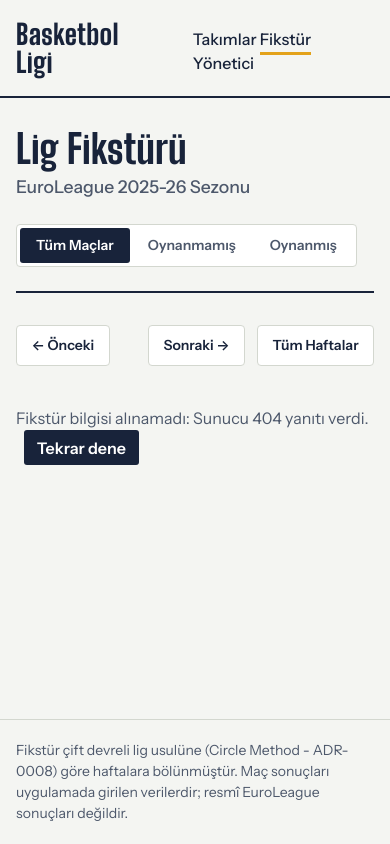
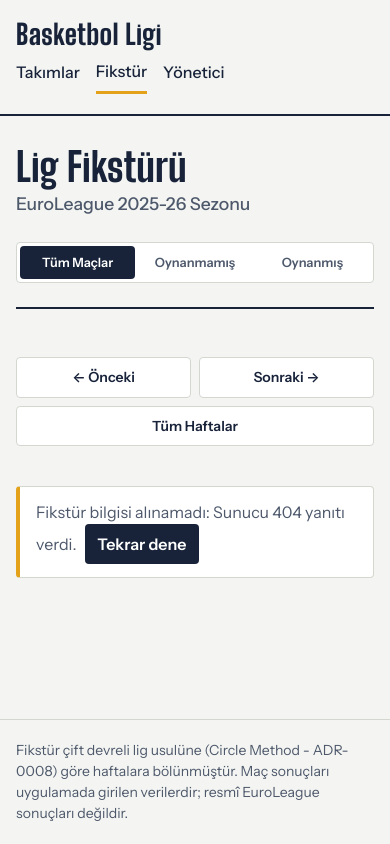
Before and after one commit to software-lecture-labs/basketball-league-manager, a web app: page /fixtures.html in a window 390 px wide. Run offline with its HTML, style and script files only (its server is not run), Linux system fonts and the light colour scheme; data that the repository does not hold is empty.

Commit message:
feat(ui): polish responsive league screens
Co-authored-by: Copilot <223556219+Copilot@users.noreply.github.com>

```diff
--- a/src/main/webapp/css/fixtures.css
+++ b/src/main/webapp/css/fixtures.css
@@ -28,9 +28,10 @@
 /* Durum Filtre Butonları (Tümü, Oynanmamış, Oynanmış) */
 .filter-group {
     display: inline-flex;
+    max-width: 100%;
     background: var(--sheet);
     border: 1px solid var(--line);
-    border-radius: 4px;
+    border-radius: var(--radius-control);
     padding: 3px;
     gap: 2px;
 }
@@ -43,7 +44,7 @@
     font-size: 0.875rem;
     font-weight: 600;
     color: var(--ink-soft);
-    border-radius: 3px;
+    border-radius: var(--radius-control);
     cursor: pointer;
     transition: background 120ms ease, color 120ms ease;
 }
@@ -53,7 +54,8 @@
     background: var(--paper);
 }
 
-.filter-btn.active {
+.filter-btn.active,
+.filter-btn[aria-pressed="true"] {
     background: var(--ink);
     color: var(--sheet);
 }
@@ -428,6 +468,40 @@
 }
 
 @media (max-width: 760px) {
+    .rounds-toolbar {
+        display: grid;
+        grid-template-columns: repeat(2, minmax(0, 1fr));
+        gap: 0.5rem;
+    }
+
+    .rounds-scroll-container {
+        grid-column: 1 / -1;
+        grid-row: 1;
+        min-width: 0;
+    }
+
+    .round-nav-btn,
+    .view-all-btn {
+        width: 100%;
+        white-space: normal;
+    }
+
+    .view-all-btn {
+        grid-column: 1 / -1;
+    }
+
+    .filter-group {
+        display: grid;
+        grid-template-columns: repeat(3, minmax(0, 1fr));
+        width: 100%;
+    }
+
+    .filter-btn {
+        min-width: 0;
+        padding: 0.45rem 0.35rem;
+        font-size: 0.8rem;
+    }
+
     .matches-grid {
         grid-template-columns: 1fr;
     }
--- a/src/main/webapp/css/teams.css
+++ b/src/main/webapp/css/teams.css
@@ -10,6 +10,8 @@
     --line-strong: #18233a;
     --clock: #e3a21a;
     --focus: #1f5fbf;
+    --radius-control: 4px;
+    --radius-card: 6px;
     --display: "Big Shoulders Display", "Arial Narrow", "Helvetica Neue", sans-serif;
     --text: "Instrument Sans", system-ui, -apple-system, "Segoe UI", sans-serif;
     --gutter: clamp(16px, 4vw, 48px);
@@ -57,10 +59,18 @@ a {
 /* Üst şerit */
 .masthead {
     display: flex;
-    align-items: baseline;
-    gap: 2rem;
+    align-items: center;
+    flex-wrap: wrap;
+    gap: 0.75rem 2rem;
     padding: 1.25rem var(--gutter);
     border-bottom: 2px solid var(--line-strong);
+}
+
+.masthead nav {
+    display: flex;
+    align-items: center;
+    flex-wrap: wrap;
+    gap: 0.25rem 1.25rem;
 }
 
 .masthead-title {
@@ -70,6 +80,9 @@ a {
 }
 
 .masthead nav a {
+    display: inline-flex;
+    align-items: center;
+    min-height: 2.5rem;
     font-weight: 500;
     text-decoration: none;
     padding-bottom: 0.2rem;
@@ -124,7 +137,7 @@ h1 {
     color: inherit;
     background: var(--sheet);
     border: 1px solid var(--line);
-    border-radius: 4px;
+    border-radius: var(--radius-control);
 }
 
 .search input:focus-visible {
@@ -147,6 +160,7 @@ h1 {
     align-items: center;
     width: 100%;
     padding: 0.55rem 0.5rem 0.55rem 0.75rem;
+    min-height: 3rem;
     background: none;
     border: 0;
     border-bottom: 1px solid var(--line);
@@ -205,6 +219,7 @@ h1 {
     align-self: start;
     background: var(--sheet);
     border: 1px solid var(--line);
+    border-radius: var(--radius-card);
     border-top: 6px solid var(--line-strong);
     padding: clamp(1.25rem, 3vw, 2.5rem);
     min-height: 18rem;
@@ -218,8 +233,14 @@ h1 {
     display: grid;
     place-items: center;
     min-height: 14rem;
+    padding: 1.5rem;
     color: var(--ink-soft);
     text-align: center;
+}
+
+.sheet-empty p {
+    max-width: 32ch;
+    margin: 0;
 }
 
 .sheet-head {
@@ -290,19 +311,25 @@ h2 {
 }
 
 .notice {
-    margin: 1.25rem 0 0;
+    margin: 1rem 0 0;
+    padding: 0.8rem 1rem;
+    background: var(--sheet);
+    border: 1px solid var(--line);
+    border-left: 4px solid var(--clock);
+    border-radius: var(--radius-control);
     color: var(--ink-soft);
 }
 
 .notice button {
     margin-left: 0.5rem;
+    min-height: 2.5rem;
     padding: 0.35rem 0.8rem;
     font: inherit;
     font-weight: 600;
     color: var(--sheet);
     background: var(--ink);
     border: 0;
-    border-radius: 3px;
+    border-radius: var(--radius-control);
     cursor: pointer;
 }
 
@@ -458,6 +485,10 @@ h2 {
 }
 
 @media (max-width: 760px) {
+    .masthead {
+        gap: 0.5rem 1.25rem;
+    }
+
     .layout {
         grid-template-columns: minmax(0, 1fr);
     }
@@ -503,6 +534,25 @@ h2 {
     }
 }
 
+@media (max-width: 420px) {
+    .masthead {
+        align-items: flex-start;
+        flex-direction: column;
+        gap: 0.35rem;
+    }
+
+    .masthead nav {
+        gap: 0.15rem 1rem;
+    }
+
+    .layout,
+    .fixtures-layout,
+    .admin-layout {
+        padding-top: 1.5rem;
+        padding-bottom: 2rem;
+    }
+}
+
 @media (prefers-reduced-motion: no-preference) {
     .team-row {
         transition: background-color 120ms ease-out;
--- a/src/main/webapp/fixtures.html
+++ b/src/main/webapp/fixtures.html
@@ -32,9 +32,9 @@
 
             <!-- Durum Filtresi: Tümü / Oynanmış / Oynanmamış -->
             <div class="filter-group" role="group" aria-label="Maç durumu filtresi">
-                <button type="button" class="filter-btn active" data-filter="ALL">Tüm Maçlar</button>
-                <button type="button" class="filter-btn" data-filter="SCHEDULED">Oynanmamış</button>
-                <button type="button" class="filter-btn" data-filter="FINISHED">Oynanmış</button>
+                <button type="button" class="filter-btn active" data-filter="ALL" aria-pressed="true">Tüm Maçlar</button>
+                <button type="button" class="filter-btn" data-filter="SCHEDULED" aria-pressed="false">Oynanmamış</button>
+                <button type="button" class="filter-btn" data-filter="FINISHED" aria-pressed="false">Oynanmış</button>
             </div>
         </div>
 
@@ -58,7 +58,7 @@
         </div>
 
         <!-- Bildirim ve Durum Mesajları -->
-        <p class="notice" id="fixtures-notice" hidden></p>
+        <p class="notice" id="fixtures-notice" role="status" aria-live="polite" hidden></p>
 
         <!-- Fikstür Kart Alanı -->
         <div id="fixtures-container" class="rounds-container" aria-live="polite">
--- a/src/main/webapp/js/fixtures.js
+++ b/src/main/webapp/js/fixtures.js
@@ -628,8 +628,12 @@
 
         el.filterButtons.forEach(function (btn) {
             btn.addEventListener('click', function () {
-                el.filterButtons.forEach(function (b) { b.classList.remove('active'); });
+                el.filterButtons.forEach(function (b) {
+                    b.classList.remove('active');
+                    b.setAttribute('aria-pressed', 'false');
+                });
                 btn.classList.add('active');
+                btn.setAttribute('aria-pressed', 'true');
                 state.filter = btn.dataset.filter;
                 render();
             });
--- a/src/main/webapp/teams.html
+++ b/src/main/webapp/teams.html
@@ -32,7 +32,7 @@
             <input type="search" id="team-search" placeholder="Takım veya şehir ara" autocomplete="off">
         </label>
         <ol class="team-list" id="team-list" aria-label="Takım listesi"></ol>
-        <p class="notice" id="team-notice" hidden></p>
+        <p class="notice" id="team-notice" role="status" aria-live="polite" hidden></p>
     </section>
 
     <section class="sheet" id="sheet" aria-live="polite" tabindex="-1">
@@ -60,7 +60,7 @@
                 </thead>
                 <tbody id="roster-body"></tbody>
             </table>
-            <p class="notice" id="roster-notice" hidden></p>
+            <p class="notice" id="roster-notice" role="status" aria-live="polite" hidden></p>
 
             <section class="season-card" id="team-season-panel" aria-labelledby="team-season-title" hidden>
                 <header class="season-card-head">
```
Also changed, not shown: other parts of src/main/webapp/css/fixtures.css (+92 -8 lines), src/main/webapp/css/admin.css (+9 -8 lines).
